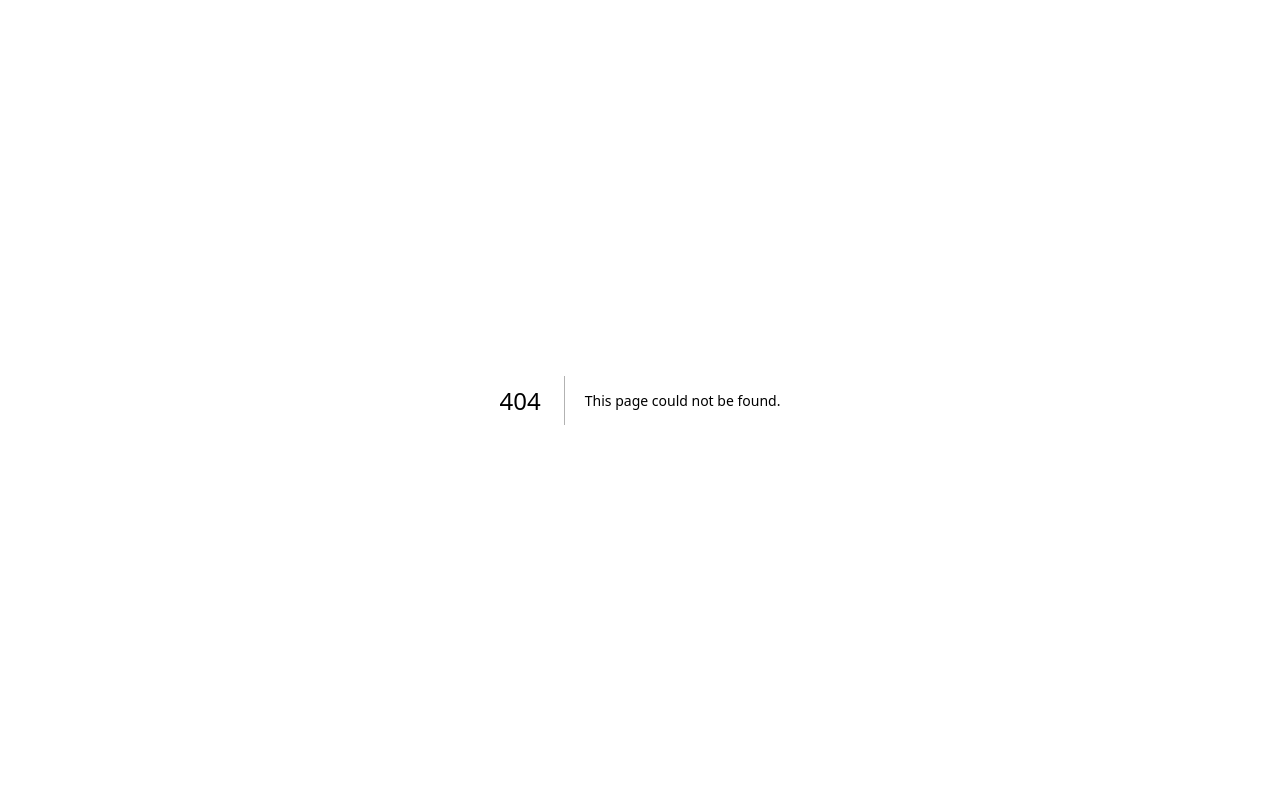
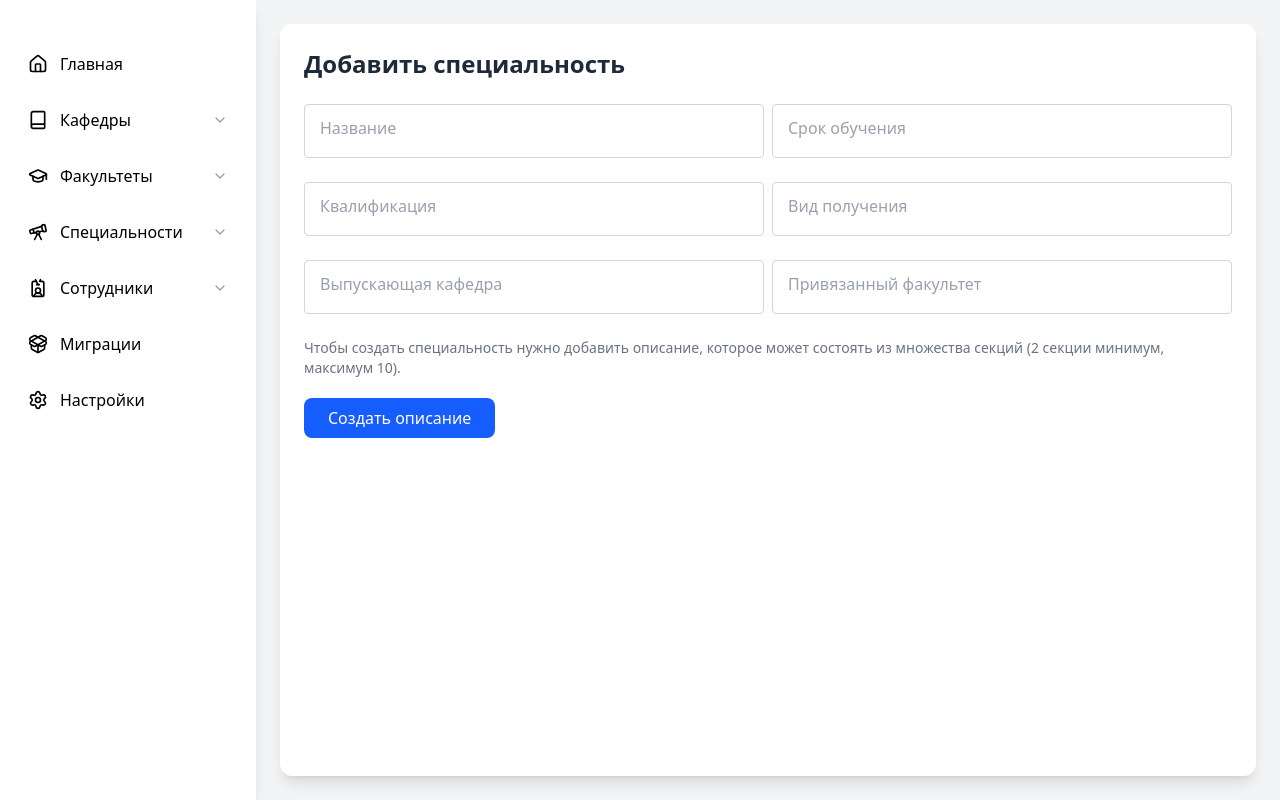
Before and after one commit to n1mply/uni-platform, a Next.js app in the folder frontend/: page /dashboard/specialties/create in a window 1280 px wide. Before the commit this address had no page. Built offline with nearby package versions, Linux system fonts and the light colour scheme.

Commit message:
Added simple form validation for backend

```diff
--- a/frontend/src/app/dashboard/specialties/page.tsx
+++ b/frontend/src/app/dashboard/specialties/create/page.tsx
@@ -2,8 +2,9 @@
 import { useState, useRef, useEffect } from 'react'
 import { Bold, Italic, List, ListOrdered, Image, Trash2, Plus } from 'lucide-react'
 import FloatingInput from '@/app/(components)/FloatingInput'
-import { Department, Faculty } from '../departments/page'
+import { Department, Faculty } from '../../departments/page'
 import SmartSelect from '@/app/(components)/SmartSelect'
+import { useAlertContext } from "@/app/(context)/AlertContext";
 
 interface Section {
     id: string
@@ -16,6 +17,8 @@ type TypeOfEducation = {
 };
 
 export default function SpecialtiesPage() {
+    const { showAlert, hideAlert } = useAlertContext();
+
     const [isCreating, setIsCreating] = useState(false)
     const [sections, setSections] = useState<Section[]>([])
     const fileInputRefs = useRef<{ [key: string]: HTMLInputElement | null }>({})
@@ -23,9 +26,121 @@ export default function SpecialtiesPage() {
     const [name, setName] = useState('')
     const [qualification, setQualification] = useState('')
     const [duration, setDuration] = useState('')
-    const [faculty, setFaculty] = useState<Faculty>()
-    const [department, setDepartment] = useState<Department>()
+    const [faculty, setFaculty] = useState('')
+    const [department, setDepartment] = useState('')
     const [typeOfEducation, setTypeOfEducation] = useState('')
+    const [isActive, setIsActive] = useState(false)
+
+    // Функция валидации формы
+    const validateForm = (): { isValid: boolean; errors: string[] } => {
+        const errors: string[] = [];
+
+        // Валидация названия
+        if (!name.trim()) {
+            errors.push('Название обязательно для заполнения');
+        } else if (name.length > 100) {
+            errors.push('Название не должно превышать 100 символов');
+        }
+
+        // Валидация квалификации
+        if (!qualification.trim()) {
+            errors.push('Квалификация обязательна для заполнения');
+        } else if (qualification.length > 100) {
+            errors.push('Квалификация не должна превышать 100 символов');
+        }
+
+        // Валидация срока обучения
+        if (!duration.trim()) {
+            errors.push('Срок обучения обязателен для заполнения');
+        } else if (duration.length > 100) {
+            errors.push('Срок обучения не должен превышать 100 символов');
+        }
+
+        // Валидация вида получения образования
+        if (!typeOfEducation) {
+            errors.push('Вид получения образования обязателен для выбора');
+        }
+
+        // Валидация факультета
+        if (!faculty) {
+            errors.push('Факультет обязателен для выбора');
+        }
+
+        // Валидация кафедры
+        if (!department) {
+            errors.push('Кафедра обязательна для выбора');
+        }
+
+        // Валидация секций
+        if (sections.length < 2) {
+            errors.push('Добавьте минимум 2 секции');
+        } else if (sections.length > 10) {
+            errors.push('Максимальное количество секций - 10');
+        } else {
+            // Проверка каждой секции
+            sections.forEach((section, index) => {
+                if (!section.title.trim()) {
+                    errors.push(`Секция ${index + 1}: название обязательно`);
+                } else if (section.title.length > 100) {
+                    errors.push(`Секция ${index + 1}: название не должно превышать 100 символов`);
+                }
+
+                if (!section.content.trim()) {
+                    errors.push(`Секция ${index + 1}: содержание обязательно`);
+                } else if (section.content.length > 150000) {
+                    errors.push(`Секция ${index + 1}: содержание не должно превышать 150000 элементов(можно вы добавили слишком много изображений)`);
+                    console.log(section.content.length)
+                }
+            });
+        }
+
+        return {
+            isValid: errors.length === 0,
+            errors
+        };
+    }
+
+    // Проверка валидности формы в реальном времени
+    useEffect(() => {
+        const validation = validateForm();
+        setIsActive(validation.isValid);
+    }, [name, qualification, duration, typeOfEducation, faculty, department, sections]);
+
+    const saveSpecialty = () => {
+        const validation = validateForm();
+
+        if (!validation.isValid) {
+            // Показываем ошибки пользователю
+            showAlert(validation.errors);
+            return { success: false, errors: validation.errors };
+        }
+
+        try {
+            const payload = {
+                name,
+                qualification,
+                duration,
+                typeOfEducation,
+                faculty,
+                department,
+                sections: sections.map(section => ({
+                    title: section.title,
+                    content: section.content
+                })),
+                createdAt: new Date().toISOString()
+            };
+
+            console.log('Описание специальности:', payload);
+
+            showAlert(['Специальность добавлена'], false);
+
+            return { success: true, data: payload };
+
+        } catch (error) {
+            showAlert(['Не удалось добавить специальность']);
+            return { success: false, error };
+        }
+    }
 
         // Добавляем стили для редакторов при монтировании компонента
     useEffect(() => {
@@ -83,6 +198,7 @@ export default function SpecialtiesPage() {
         }
     }, [])
 
+    // Остальной код компонента остается без изменений...
     const createNewSection = () => {
         const newSection: Section = {
             id: Date.now().toString(),
@@ -137,17 +253,6 @@ export default function SpecialtiesPage() {
         }
     }
 
-    const saveDescription = () => {
-        const description = {
-            sections: sections.map(section => ({
-                title: section.title,
-                content: section.content
-            })),
-            createdAt: new Date().toISOString()
-        }
-        console.log('Описание специальности:', description)
-    }
-
     const resetEditor = () => {
         setIsCreating(false)
         setSections([])
@@ -155,10 +260,9 @@ export default function SpecialtiesPage() {
 
     return (
         <>
-
-            <h1 className="text-2xl font-bold text-gray-800 mb-6">Специальности</h1>
+            <h1 className="text-2xl font-bold text-gray-800 mb-6">Добавить специальность</h1>
             <div className='flex justify-between gap-2 flex-wrap sm:w-full'>
-                <div className='w-full sm:w-[75%]'>
+                <div className='w-full'>
                     <div className='flex gap-2 flex-wrap sm:flex-nowrap'>
                         <FloatingInput
                             id="name"
@@ -195,25 +299,25 @@ export default function SpecialtiesPage() {
                             className='mb-6 relative w-full sm:w-1/2'
                         />
                     </div>
+                    <div className='flex gap-2 flex-wrap sm:flex-nowrap'>
                         <SmartSelect
-                        id='typeOfEducation'
-                        options={['Дневной', 'Вечерний', 'Заочный']}
-                        value={typeOfEducation}
-                        onChange={(option) => setTypeOfEducation(option)}
+                            id='department'
+                            options={['Кафедра 1', 'Кафедра 2', 'Кафедра 3']} // Замените на реальные данные
+                            value={department}
+                            onChange={(option) => setDepartment(option)}
                             label='Выпускающая кафедра'
-                        className='mb-6 relative w-full'
+                            className='mb-6 relative w-full sm:w-1/2'
                         />
                         <SmartSelect
-                        id='typeOfEducation'
-                        options={['Дневной', 'Вечерний', 'Заочный']}
-                        value={typeOfEducation}
-                        onChange={(option) => setTypeOfEducation(option)}
+                            id='faculty'
+                            options={['Факультет 1', 'Факультет 2', 'Факультет 3']} // Замените на реальные данные
+                            value={faculty}
+                            onChange={(option) => setFaculty(option)}
                             label='Привязанный факультет'
-                        className='mb-6 relative w-full'
+                            className='mb-6 relative w-full sm:w-1/2'
                         />
                     </div>
-                <div className='flex flex-col'>
-                    <p>Ваши специальности:</p>
+                    <p className='text-sm text-gray-500 mb-5 mt-[-10]'>Чтобы создать специальность нужно добавить описание, которое может состоять из множества секций (2 секции минимум, максимум 10).</p>
                 </div>
             </div>
 
@@ -230,7 +334,7 @@ export default function SpecialtiesPage() {
                 ) : (
                     <div className="space-y-6 w-full">
 
-                        <div className="flex flex-wrap items-center gap-4">
+                        <div className="flex flex-wrap items-center gap-2">
                             <button
                                 onClick={createNewSection}
                                 className="w-full sm:w-auto bg-blue-600 hover:bg-blue-700 active:scale-[0.97] transition-all duration-300 text-white px-4 py-2 rounded-lg font-medium flex items-center justify-center gap-2"
@@ -240,12 +344,12 @@ export default function SpecialtiesPage() {
                             </button>
 
                             {sections.length > 0 && (
-                                <div className="flex flex-wrap gap-2 w-full sm:w-auto">
+                                <div className="flex flex-wrap gap-2 w-full sm:w-auto sm:flex-wrap">
                                     <button
-                                        onClick={saveDescription}
-                                        className="flex-1 sm:flex-none bg-blue-600 hover:bg-blue-700 active:scale-[0.97] transition-all duration-300 text-white px-4 py-2 rounded-lg font-medium"
+                                        onClick={saveSpecialty}
+                                        className={`flex-1 sm:flex-none  ${isActive ? 'bg-blue-600 hover:bg-blue-700 active:scale-[0.97]' : 'bg-gray-500 cursor-not-allowed'} transition-all duration-300 text-white px-4 py-2 rounded-lg font-medium`}
                                     >
-                                        Сохранить описание
+                                        Добавить специальность
                                     </button>
                                     <button
                                         onClick={resetEditor}
@@ -266,6 +370,7 @@ export default function SpecialtiesPage() {
                                         value={section.title}
                                         onChange={(e) => updateSectionTitle(section.id, e.target.value)}
                                         className="flex-1 text-lg font-semibold text-gray-800 border-b border-gray-300 focus:border-blue-600 outline-none py-2 px-1"
+                                        maxLength={200}
                                     />
                                     <button
                                         onClick={() => removeSection(section.id)}
@@ -277,7 +382,7 @@ export default function SpecialtiesPage() {
                                 </div>
 
                                 {/* Панель инструментов */}
-                                <div className="flex items-center gap-2 mb-4 p-2 bg-gray-50 rounded border border-gray-3  00">
+                                <div className="flex items-center gap-2 mb-4 p-2 bg-gray-50 rounded border border-gray-300">
                                     <button
                                         onClick={() => formatText(section.id, 'bold')}
                                         className="p-2 hover:bg-gray-200 rounded transition-colors"
@@ -345,9 +450,8 @@ export default function SpecialtiesPage() {
                                 <p>Нажмите &quot;Добавить секцию&quot; чтобы создать первый блок контента</p>
                             </div>
                         )}
-                    </div >
-                )
-                }
+                    </div>
+                )}
             </div>
         </>
     )
```
Lines whose indentation alone changed are shown as unchanged.
